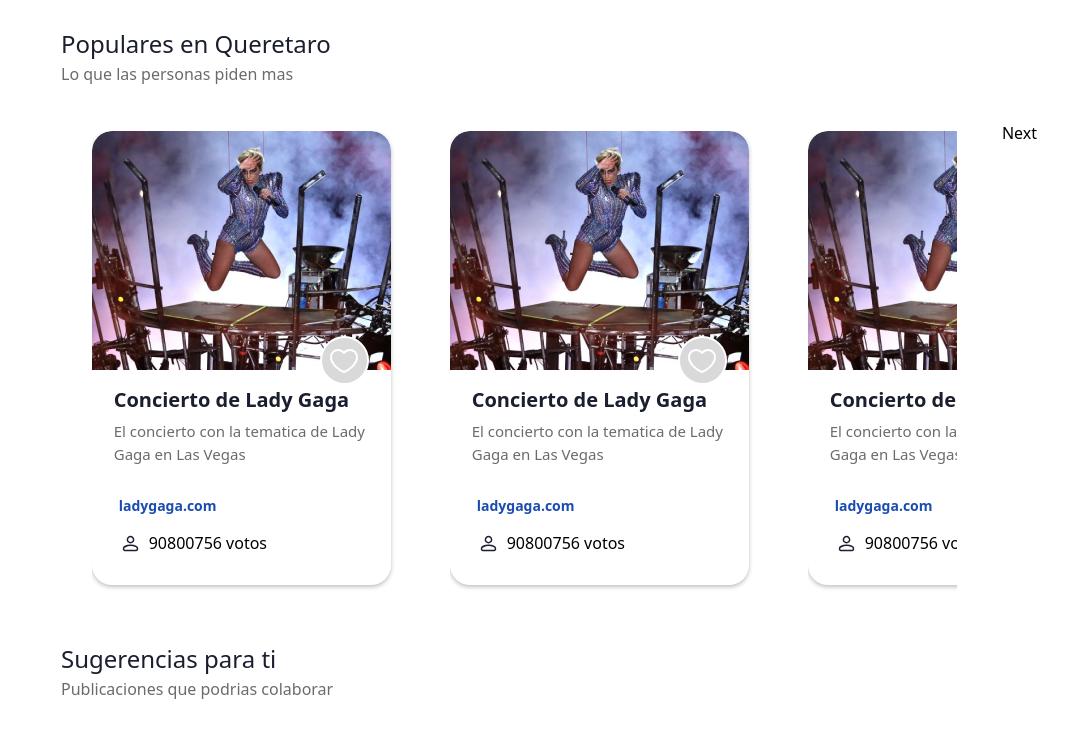
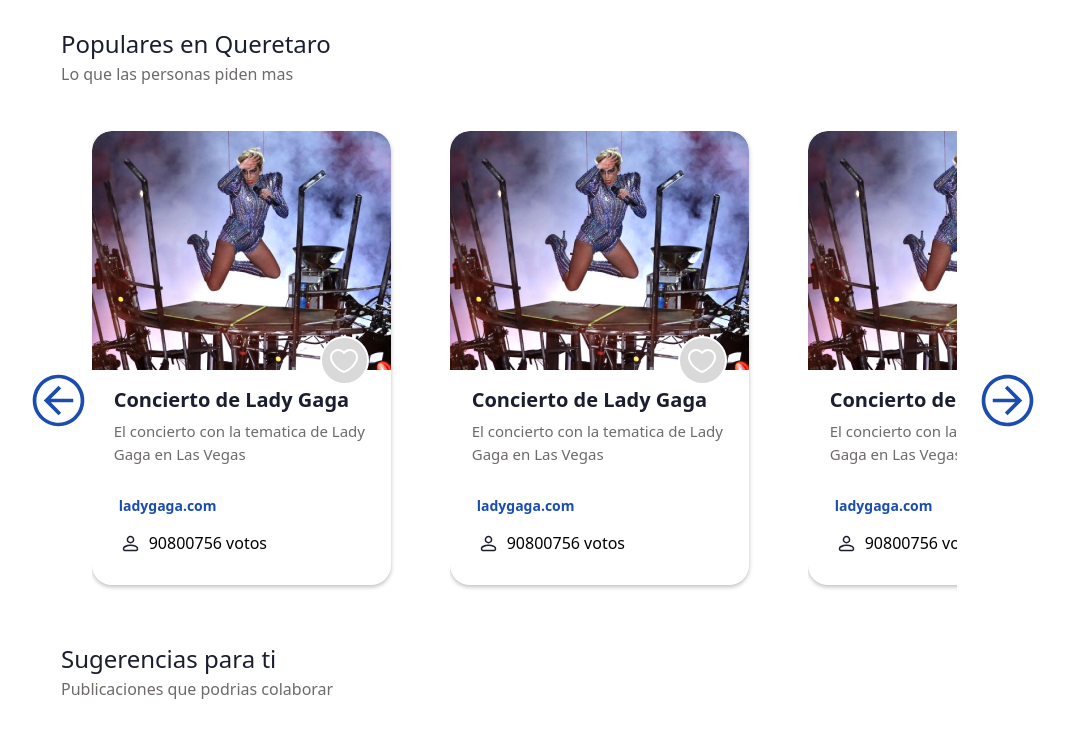
Before and after one commit to MatiasBarengo/para-cuando-app, a Next.js app: page / in a window 1280 px wide. Shown: the part 620-1360 px from the top of the page, without its empty margins (131-1199 px from the left). Built offline with nearby package versions, Linux system fonts and the light colour scheme.

Commit message:
build: swiper act

```diff
--- a/components/home/Slider.tsx
+++ b/components/home/Slider.tsx
@@ -9,7 +9,7 @@ import EventCard from '../atom/EventCard';
 const Slider = () => {
   const slides = [];
 
-  for (let i = 0; i < 8; i++) {
+  for (let i = 0; i < 10; i++) {
     slides.push(
       <SwiperSlide
         key={`slide-${i}`}
@@ -47,8 +47,11 @@ const Slider = () => {
         onSwiper={(swiper) => console.log(swiper)}
         onSlideChange={() => console.log('slide change')}
       >
-        <div className="absolute top-0 -right-20 z-20">
+        <div className="absolute top-[50%] -right-20 z-20">
           <RightArrow />
+        </div>
+        <div className="absolute top-[50%] -left-[2rem] z-20">
+          <LeftArrow />
         </div>
         {slides}
       </Swiper>
@@ -60,5 +63,48 @@ export default Slider;
 
 const RightArrow = () => {
   const swiper = useSwiper();
-  return <button onClick={() => swiper.slidePrev()}>Next</button>;
+  return (
+    <button onClick={() => swiper.slideNext()}>
+      <svg
+        width="59"
+        height="59"
+        viewBox="0 0 59 59"
+        fill="none"
+        xmlns="http://www.w3.org/2000/svg"
+      >
+        <path
+          d="M29.5 14.75L26.8634 17.3183L37.1516 27.6562H14.75V31.3438H37.1516L26.8634 41.619L29.5 44.25L44.25 29.5L29.5 14.75Z"
+          fill="#1B4DB1"
+        />
+        <path
+          d="M29.5 55.3125C24.3948 55.3125 19.4042 53.7986 15.1594 50.9623C10.9145 48.126 7.60606 44.0946 5.65237 39.378C3.69868 34.6614 3.18751 29.4714 4.18349 24.4642C5.17947 19.4571 7.63787 14.8577 11.2478 11.2478C14.8578 7.63786 19.4571 5.17946 24.4642 4.18348C29.4714 3.1875 34.6614 3.69867 39.378 5.65236C44.0946 7.60604 48.126 10.9145 50.9623 15.1593C53.7986 19.4042 55.3125 24.3948 55.3125 29.5C55.3047 36.3435 52.5827 42.9045 47.7436 47.7436C42.9045 52.5827 36.3435 55.3047 29.5 55.3125V55.3125ZM29.5 7.375C25.1241 7.375 20.8465 8.6726 17.208 11.1037C13.5696 13.5349 10.7338 16.9903 9.05918 21.0331C7.38459 25.0759 6.94644 29.5245 7.80014 33.8164C8.65384 38.1082 10.761 42.0505 13.8553 45.1447C16.9495 48.239 20.8918 50.3462 25.1836 51.1999C29.4755 52.0536 33.9241 51.6154 37.9669 49.9408C42.0097 48.2662 45.4651 45.4304 47.8963 41.792C50.3274 38.1536 51.625 33.8759 51.625 29.5C51.6182 23.6342 49.285 18.0106 45.1372 13.8628C40.9894 9.71504 35.3658 7.38183 29.5 7.375V7.375Z"
+          fill="#1B4DB1"
+        />
+      </svg>
+    </button>
+  );
 };
+
+const LeftArrow = () => {
+  const swiper = useSwiper();
+  return (
+    <button className="rotate-180" onClick={() => swiper.slidePrev()}>
+      <svg
+        width="59"
+        height="59"
+        viewBox="0 0 59 59"
+        fill="none"
+        xmlns="http://www.w3.org/2000/svg"
+      >
+        <path
+          d="M29.5 14.75L26.8634 17.3183L37.1516 27.6562H14.75V31.3438H37.1516L26.8634 41.619L29.5 44.25L44.25 29.5L29.5 14.75Z"
+          fill="#1B4DB1"
+        />
+        <path
+          d="M29.5 55.3125C24.3948 55.3125 19.4042 53.7986 15.1594 50.9623C10.9145 48.126 7.60606 44.0946 5.65237 39.378C3.69868 34.6614 3.18751 29.4714 4.18349 24.4642C5.17947 19.4571 7.63787 14.8577 11.2478 11.2478C14.8578 7.63786 19.4571 5.17946 24.4642 4.18348C29.4714 3.1875 34.6614 3.69867 39.378 5.65236C44.0946 7.60604 48.126 10.9145 50.9623 15.1593C53.7986 19.4042 55.3125 24.3948 55.3125 29.5C55.3047 36.3435 52.5827 42.9045 47.7436 47.7436C42.9045 52.5827 36.3435 55.3047 29.5 55.3125V55.3125ZM29.5 7.375C25.1241 7.375 20.8465 8.6726 17.208 11.1037C13.5696 13.5349 10.7338 16.9903 9.05918 21.0331C7.38459 25.0759 6.94644 29.5245 7.80014 33.8164C8.65384 38.1082 10.761 42.0505 13.8553 45.1447C16.9495 48.239 20.8918 50.3462 25.1836 51.1999C29.4755 52.0536 33.9241 51.6154 37.9669 49.9408C42.0097 48.2662 45.4651 45.4304 47.8963 41.792C50.3274 38.1536 51.625 33.8759 51.625 29.5C51.6182 23.6342 49.285 18.0106 45.1372 13.8628C40.9894 9.71504 35.3658 7.38183 29.5 7.375V7.375Z"
+          fill="#1B4DB1"
+        />
+      </svg>
+    </button>
+  );
+};
```
